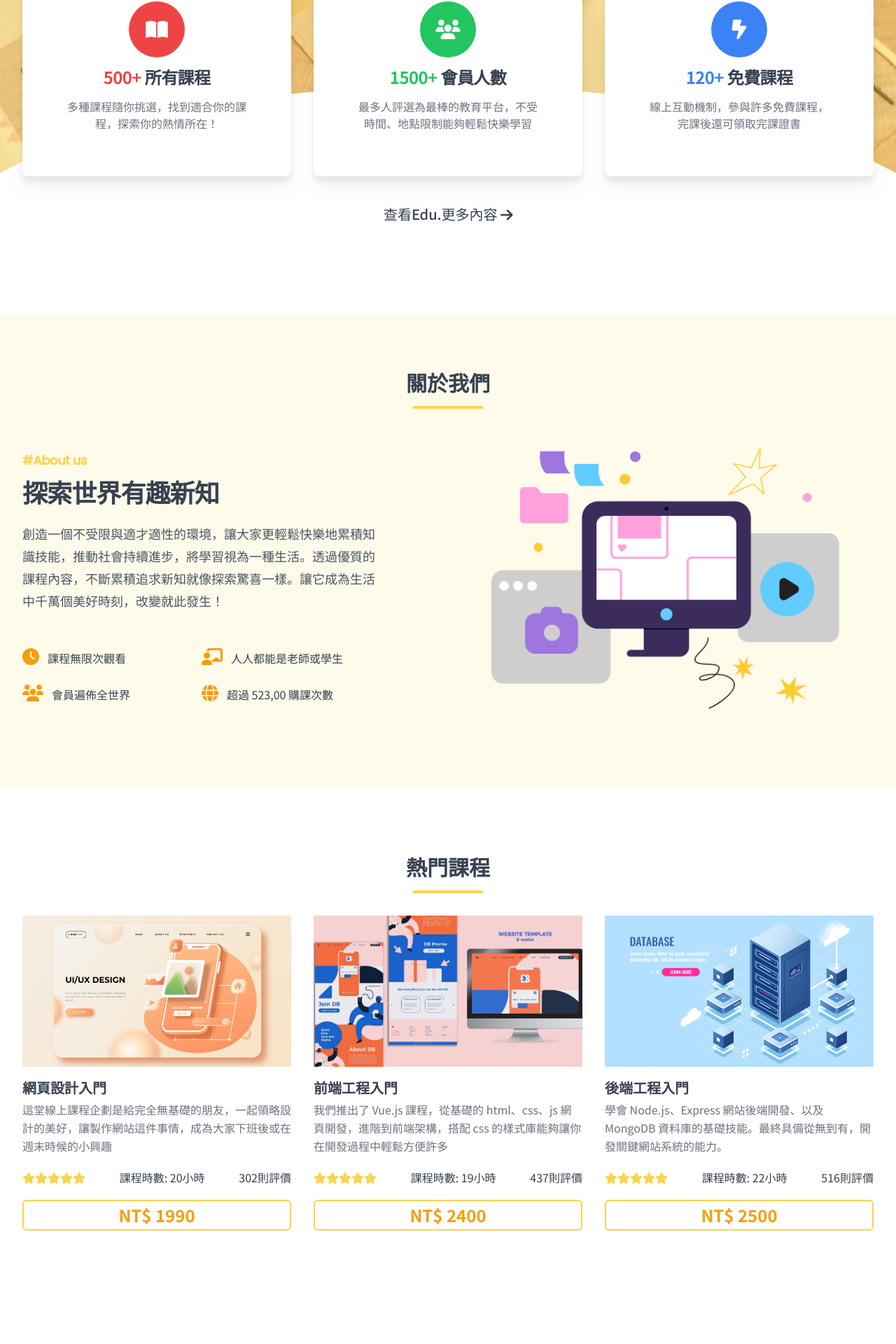
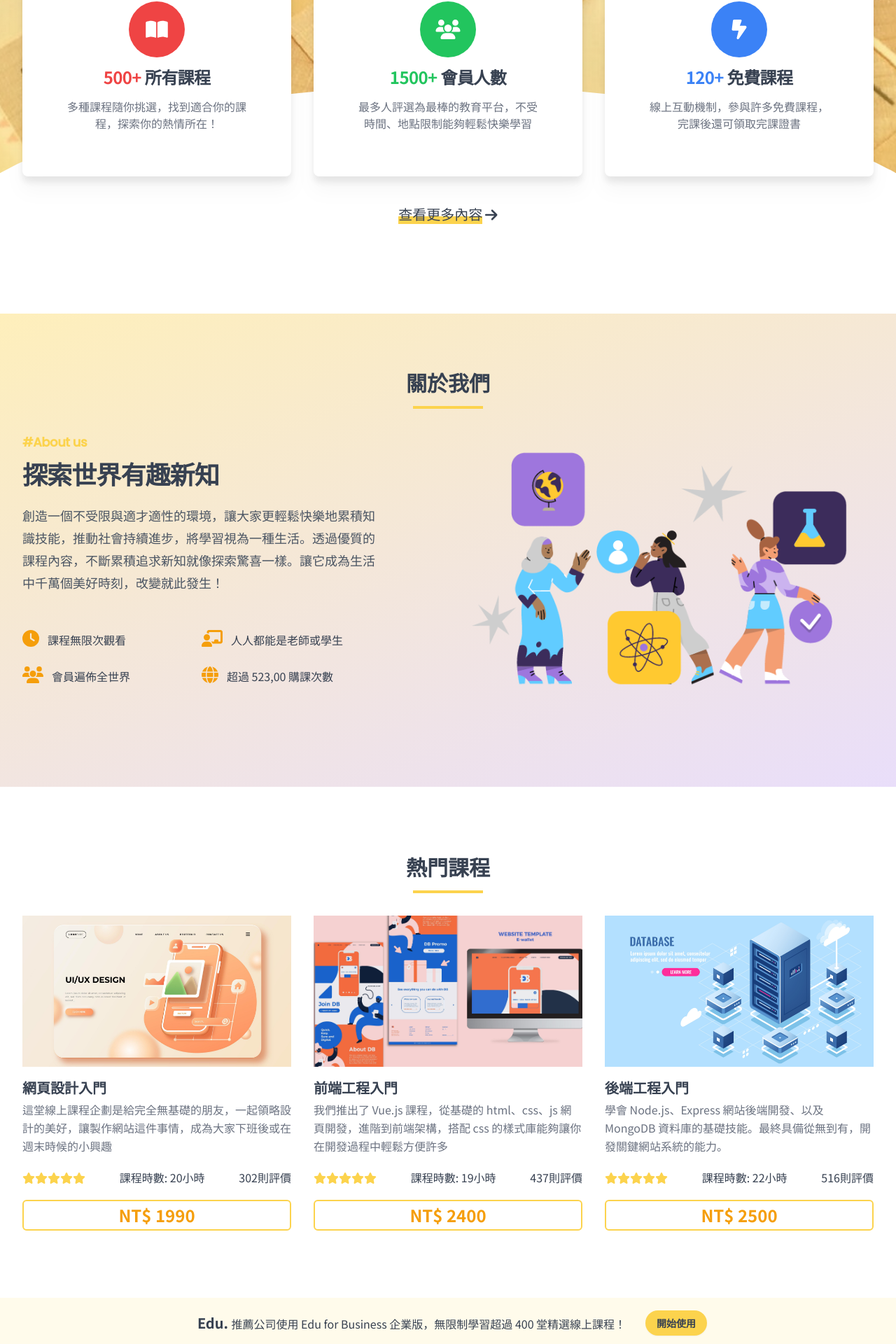
Before and after one commit to bdk27/vite_education, a Vue app: page / in a window 1280 px wide. Shown: the part 551-2471 px from the top of the page at 70% size. Before the commit the page ends 2405 px from the top, so only its background shows below. Built offline with nearby package versions, Linux system fonts and the light colour scheme.

Commit message:
add EduBanner

```diff
--- a/src/App.vue
+++ b/src/App.vue
@@ -3,7 +3,7 @@
   import EduNavbar from './components/EduNavbar.vue';
   import EduAbout from './components/EduAbout.vue';
   import EduCourse from './components/EduCourse.vue';
-
+  import EduBanner from './components/EduBanner.vue';
 </script>
 
 <template>
@@ -11,6 +11,7 @@
   <EduHome></EduHome>
   <EduAbout></EduAbout>
   <EduCourse></EduCourse>
+  <EduBanner></EduBanner>
 </template>
 
 <style lang="scss">
--- a/src/components/EduAbout.vue
+++ b/src/components/EduAbout.vue
@@ -1,8 +1,8 @@
 <template>
-    <section class="py-20 bg-amber-50">
+    <section class="about py-20 bg-amber-50">
       <div class="mx-auto max-w-7xl px-6 lg:px-8">
         <h2 class="title text-center text-3xl font-bold text-gray-700">關於我們</h2>
-        <div class="mx-auto grid max-w-2xl grid-cols-1 gap-y-16 gap-x-8 sm:gap-y-20 lg:mx-0 lg:max-w-none lg:grid-cols-2 items-center">
+        <div class="mx-auto grid max-w-2xl grid-cols-1 gap-y-16 gap-x-8 sm:gap-y-20 lg:mx-0 lg:max-w-none lg:grid-cols-2 items-start">
             <div class="lg:pr-8 lg:pt-4">
                 <div class="lg:max-w-lg">
                     <h3 class="text-lg font-semibold leading-8 tracking-tight text-amber-300">#About us</h3>
@@ -18,7 +18,7 @@
             </div>
             <!-- max-w-none sm:w-[57rem] md:-ml-4 lg:-ml-0 -->
             <div class="image">
-              <img src="../assets/img/class-topics-and-materials.png" class="w-full" />
+              <img src="../assets/img/people-collaborating-or-sharing-a-message.png" class="w-full" />
             </div>
         </div>
       </div>
@@ -48,6 +48,9 @@
 </script>
 
 <style lang="scss" scoped>
+  .about {
+    background-image: linear-gradient(-20deg, #e9defa 0%, rgba(252, 211, 77, .3) 100%);
+  }
   .title {
     @extend %titleUnderline;
   }
--- /dev/null
+++ b/src/components/EduBanner.vue
@@ -0,0 +1,21 @@
+<template>
+        <div class="relative  flex items-center gap-x-6  bg-amber-50 py-2.5 px-6 sm:px-3.5 sm:before:flex-1">
+            <div class="flex flex-wrap items-center gap-y-2 gap-x-4">
+                <p class="text-base leading-6 text-gray-700 p-3">
+                    <strong class="font-semibold text-xl">Edu. </strong>
+                    推薦公司使用 Edu for Business 企業版，無限制學習超過 400 堂精選線上課程！
+                </p>
+                <a href="#" class="flex-none rounded-full bg-amber-300 py-2 px-4 text-sm font-semibold text-gray-700 shadow-sm hover:bg-amber-200 focus-visible:outline focus-visible:outline-2 focus-visible:outline-offset-2 focus-visible:outline-amber-300">開始使用</a>
+            </div>
+            <div class="flex flex-1 justify-end">
+                <button type="button" class="-m-3 p-3 focus-visible:outline-offset-[-4px]">
+                    <span class="sr-only">Dismiss</span>
+                <!-- <XMarkIcon class="h-5 w-5 text-gray-900" aria-hidden="true" /> -->
+                </button>
+            </div>
+        </div>
+
+</template>
+
+<script lang="ts" setup>
+</script>
--- a/src/components/EduHome.vue
+++ b/src/components/EduHome.vue
@@ -25,7 +25,7 @@
             </div>
 
             <div class="mt-10 text-gray-700 cursor-pointer hover:text-gray-500">
-                <p class="inline-block text-xl font-medium">查看Edu.更多內容</p>
+                <p class="moreInfo inline-block text-xl font-medium">查看更多內容</p>
                 <font-awesome-icon icon="fa-solid fa-arrow-right" class="inline-block text-xl ml-1"/>
             </div>
         </div>
@@ -50,7 +50,7 @@
     .home {
         width: 100%;
         min-height: 100vh;
-        background: linear-gradient(rgba(252, 211, 77, .5), rgba(252, 211, 77, .5)), url('../assets/img/pexels-photo-256417.jpeg');
+        background: linear-gradient(rgba(252, 211, 77, .3), rgb(252, 211, 77, .6)), url('../assets/img/pexels-photo-256417.jpeg');
         background-position: center;
         background-repeat: no-repeat;
         background-size: cover;
@@ -73,5 +73,11 @@
         .icons {
             @include font(4);
         }
+        .moreInfo {
+            background-size: 100% 80%;
+            background-repeat: no-repeat;
+            background-image: linear-gradient(to top, rgba(252, 211, 77) 50%, rgba(0,0,0,0) 50.1%);
+            background-position: left 0 bottom 0;
+        }
     }
 </style>
```
Also changed, not shown: src/assets/img/people-collaborating-or-sharing-a-message.png (added), src/assets/img/pexels-pixabay-220201.jpg (added).
